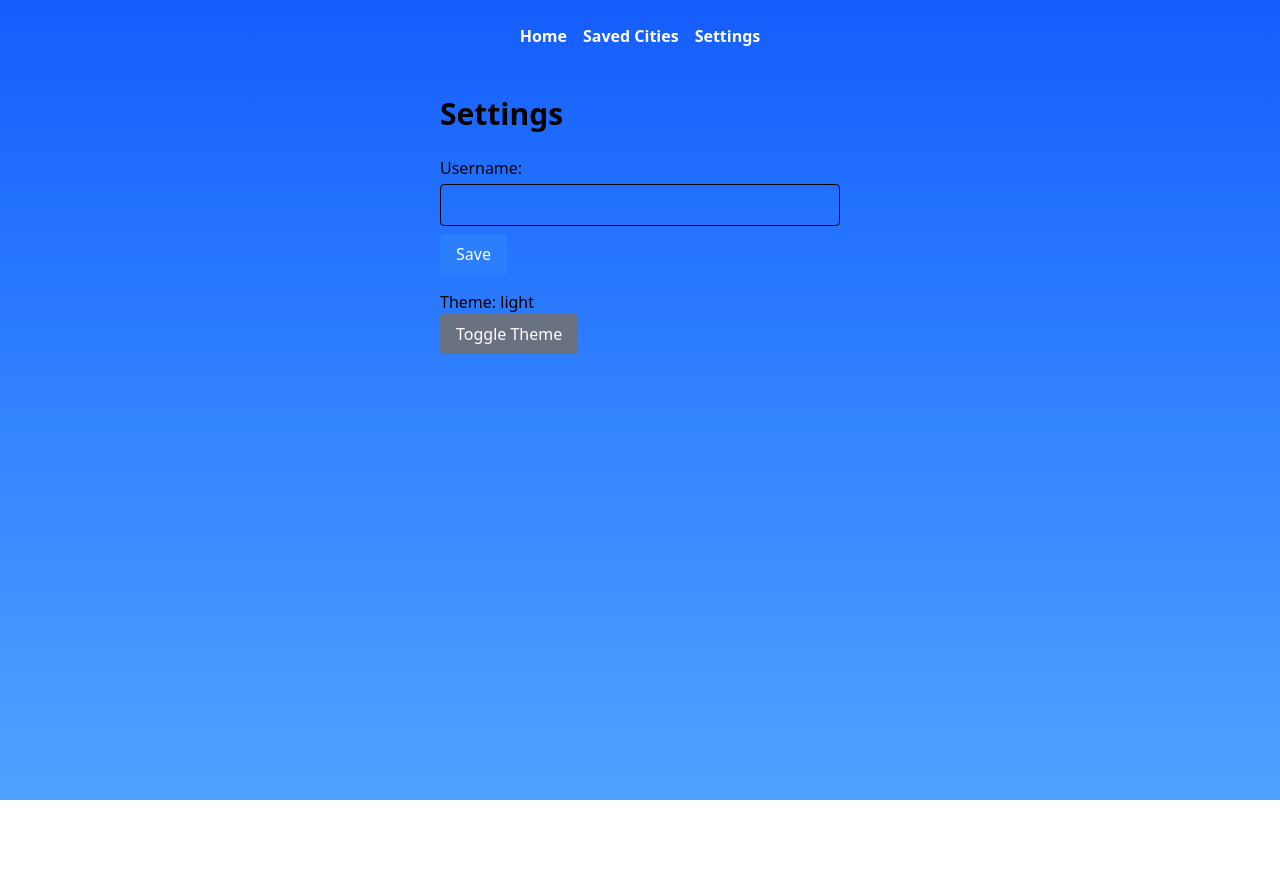
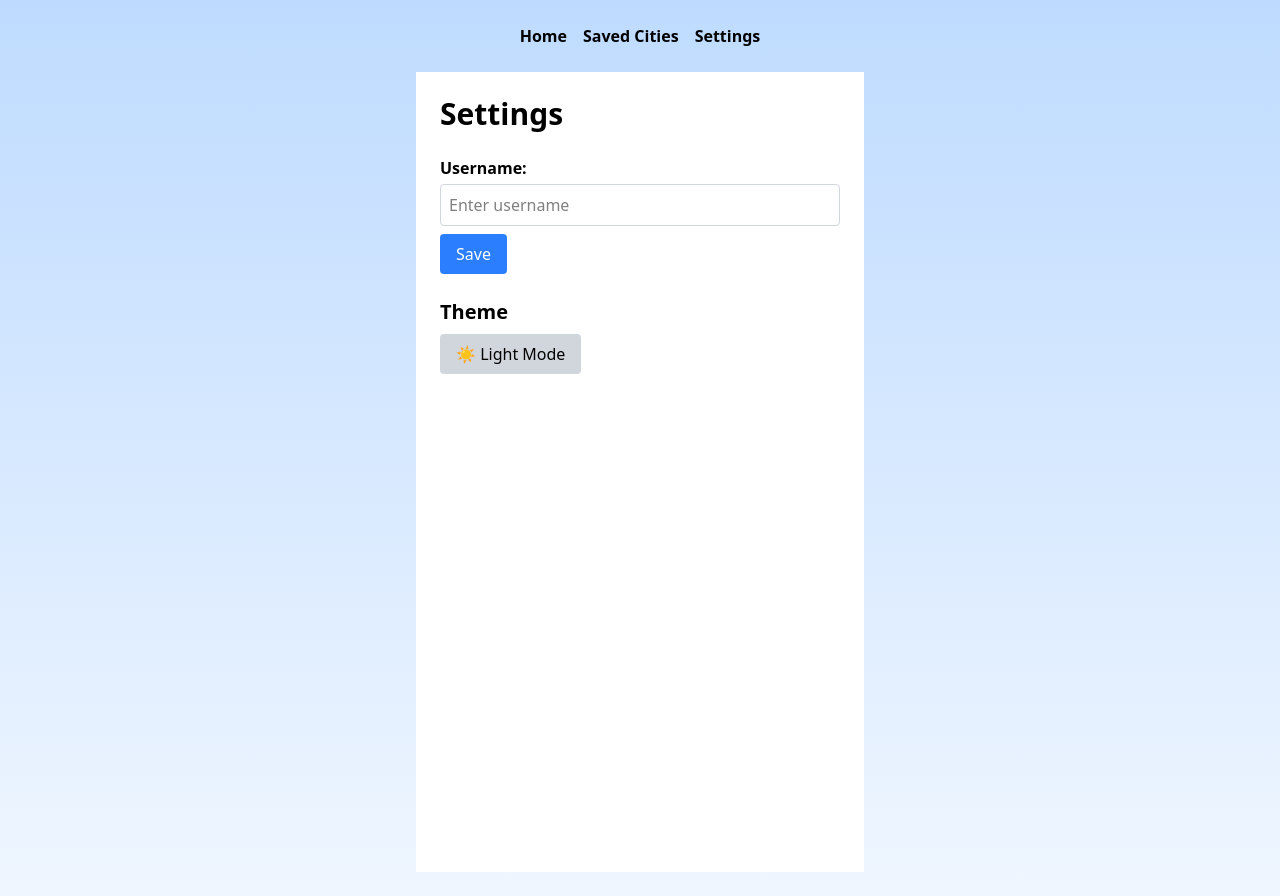
Before and after one commit to osaidzagha/weather-dashboard, a React (Vite) app: page /settings in a window 1280 px wide. Before the commit the page ends 800 px from the top, so only its background shows below. Built offline with nearby package versions, Linux system fonts and the light colour scheme; no server answers.

Commit message:
added light/dark mode

```diff
--- a/src/App.jsx
+++ b/src/App.jsx
@@ -1,4 +1,4 @@
-import React, { useEffect } from 'react';
+import React from 'react';
 import { BrowserRouter as Router, Routes, Route, Link } from 'react-router-dom';
 import HomePage from './pages/HomePage';
 import SettingsPage from './pages/SettingsPage';
@@ -8,25 +8,30 @@ import { useSelector } from 'react-redux';
 const App = () => {
   const theme = useSelector((state) => state.user.theme);
 
-  useEffect(() => {
-    if (theme === 'dark') {
-      document.body.classList.add('dark');
-    } else {
-      document.body.classList.remove('dark');
-    }
-  }, [theme]);
+  const appContainerClasses = `
+    min-h-screen p-6
+    bg-gradient-to-b from-blue-200 to-blue-50
+    dark:bg-gradient-to-b dark:from-gray-800 dark:to-gray-900
+    text-gray-800 dark:text-white
+    transition-colors duration-300
+    ${theme === 'dark' ? 'dark' : ''}
+  `;
 
   return (
     <Router>
-      <div className="min-h-screen bg-gradient-to-b from-blue-600 to-blue-400 p-6">
+      <div className={appContainerClasses.trim()}>
         <nav className="flex justify-center gap-4 mb-6">
-          <Link className="text-white font-bold" to="/">
+          {/* Note: In light mode (blue-200), the default black text will be fine. */}
+          <Link className="font-bold text-black dark:text-white" to="/">
             Home
           </Link>
-          <Link className="text-white font-bold" to="/saved-cities">
+          <Link
+            className="font-bold text-black dark:text-white"
+            to="/saved-cities"
+          >
             Saved Cities
           </Link>
-          <Link className="text-white font-bold" to="/settings">
+          <Link className="font-bold text-black dark:text-white" to="/settings">
             Settings
           </Link>
         </nav>
--- a/src/components/ThemeToggle.jsx
+++ b/src/components/ThemeToggle.jsx
@@ -0,0 +1,23 @@
+import React from 'react';
+import { useSelector, useDispatch } from 'react-redux';
+import { setTheme } from '../features/user/userSlice';
+
+const ThemeToggle = () => {
+  const dispatch = useDispatch();
+  const theme = useSelector((state) => state.user.theme);
+
+  const handleToggle = () => {
+    dispatch(setTheme(theme === 'light' ? 'dark' : 'light'));
+  };
+
+  return (
+    <button
+      onClick={handleToggle}
+      className="px-4 py-2 rounded bg-gray-300 dark:bg-gray-600 text-black dark:text-white transition-colors duration-300"
+    >
+      {theme === 'dark' ? '🌙 Dark Mode' : '☀️ Light Mode'}
+    </button>
+  );
+};
+
+export default ThemeToggle;
--- a/src/components/WeatherDisplay.jsx
+++ b/src/components/WeatherDisplay.jsx
@@ -1,12 +1,9 @@
-// WeatherDisplay.jsx
 import { useDispatch } from 'react-redux';
 import { addSavedCity } from '../features/cities/citiesSlice';
 
 const WeatherDisplay = ({ data, compact = false }) => {
   const dispatch = useDispatch();
 
-  // The parent component handles loading/error states.
-  // We only render this component when we have valid data.
   if (!data) return null;
 
   const { current, daily, location } = data;
@@ -14,7 +11,7 @@ const WeatherDisplay = ({ data, compact = false }) => {
   const getIcon = (icon) => `https://openweathermap.org/img/wn/${icon}@2x.png`;
 
   return (
-    <div className={`text-center text-white ${compact ? 'p-3' : 'p-6'}`}>
+    <div className={`text-center ${compact ? 'p-3' : 'p-6'}`}>
       {/* City name */}
       <h2 className="text-2xl font-bold mb-2">
         {location?.name}, {location?.country}
--- a/src/index.css
+++ b/src/index.css
@@ -1 +1,2 @@
 @import 'tailwindcss';
+@custom-variant dark (&:where(.dark, .dark *));
--- a/src/pages/SettingsPage.jsx
+++ b/src/pages/SettingsPage.jsx
@@ -1,50 +1,47 @@
 import React, { useState } from 'react';
 import { useSelector, useDispatch } from 'react-redux';
-import { setUsername, setTheme } from '../features/user/userSlice';
+import { setUsername } from '../features/user/userSlice';
+import ThemeToggle from '../components/ThemeToggle';
 
 const SettingsPage = () => {
   const dispatch = useDispatch();
   const username = useSelector((state) => state.user.username);
-  const theme = useSelector((state) => state.user.theme);
 
-  const [newUsername, setNewUsername] = useState(username);
+  const [newUsername, setNewUsername] = useState(username || '');
 
-  const handleUsernameChange = () => {
-    dispatch(setUsername(newUsername));
-  };
-
-  const toggleTheme = () => {
-    dispatch(setTheme(theme === 'light' ? 'dark' : 'light'));
+  const handleUsernameSave = () => {
+    if (newUsername.trim() !== '') {
+      dispatch(setUsername(newUsername.trim()));
+      alert('Username updated!');
+    }
   };
 
   return (
-    <div className="p-6 max-w-md mx-auto">
+    <div className="p-6 max-w-md mx-auto min-h-screen bg-white dark:bg-gray-900 text-black dark:text-white transition-colors duration-300">
       <h1 className="text-3xl font-bold mb-6">Settings</h1>
 
-      <div className="mb-4">
-        <label className="block mb-1">Username:</label>
+      {/* Username Section */}
+      <div className="mb-6">
+        <label className="block mb-1 font-semibold">Username:</label>
         <input
           type="text"
           value={newUsername}
           onChange={(e) => setNewUsername(e.target.value)}
-          className="w-full p-2 border rounded"
+          className="w-full p-2 border border-gray-300 dark:border-gray-600 rounded bg-white dark:bg-gray-800 text-black dark:text-white"
+          placeholder="Enter username"
         />
         <button
-          onClick={handleUsernameChange}
-          className="mt-2 px-4 py-2 bg-blue-500 text-white rounded hover:bg-blue-600"
+          onClick={handleUsernameSave}
+          className="mt-2 px-4 py-2 bg-blue-500 dark:bg-blue-600 text-white rounded hover:bg-blue-600 dark:hover:bg-blue-700"
         >
           Save
         </button>
       </div>
 
-      <div className="mb-4">
-        <p>Theme: {theme}</p>
-        <button
-          onClick={toggleTheme}
-          className="px-4 py-2 bg-gray-500 text-white rounded hover:bg-gray-600"
-        >
-          Toggle Theme
-        </button>
+      {/* Theme Section */}
+      <div className="mb-6">
+        <h2 className="text-xl font-bold mb-2">Theme</h2>
+        <ThemeToggle />
       </div>
     </div>
   );
--- a/tailwind.config.js
+++ b/tailwind.config.js
@@ -2,6 +2,7 @@
 export default {
   darkMode: 'class',
   content: ['./index.html', './src/**/*.{js,ts,jsx,tsx}'],
+  darkMode: 'class',
   theme: {
     extend: {},
   },
```
